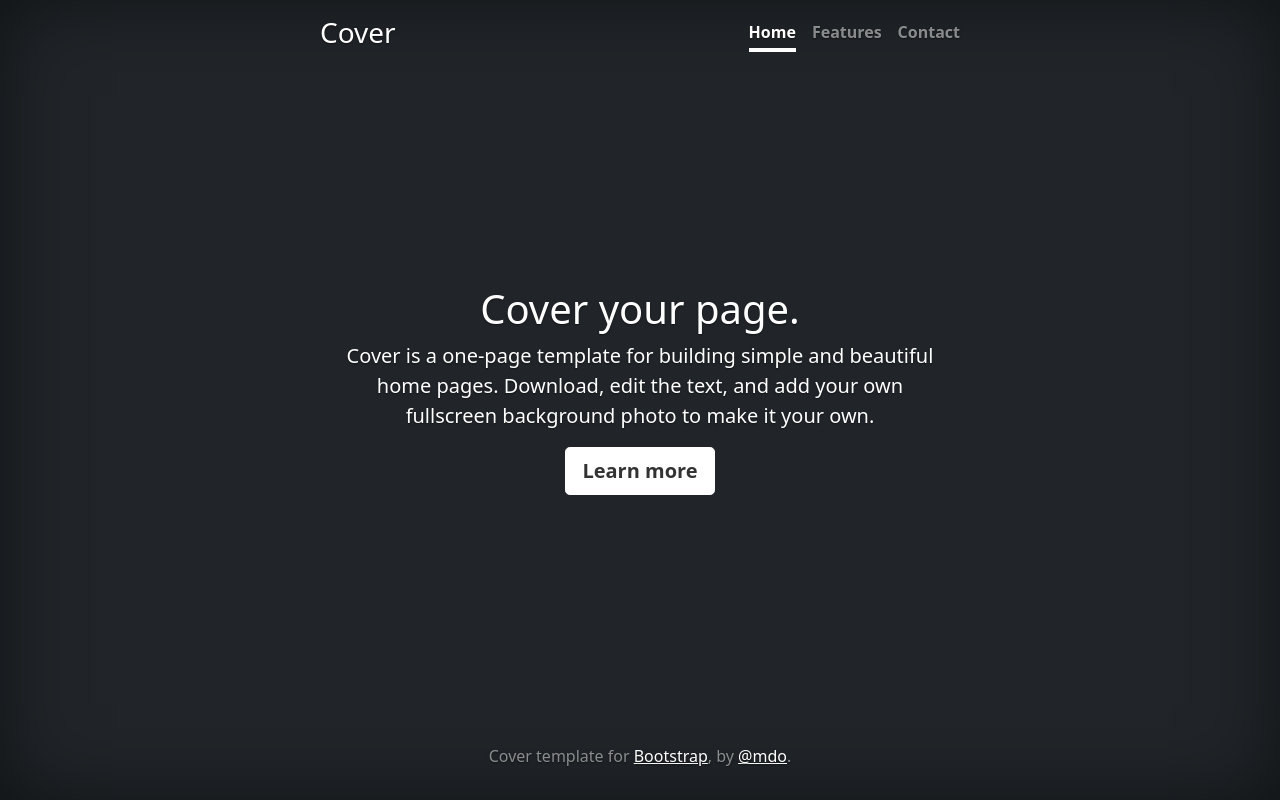
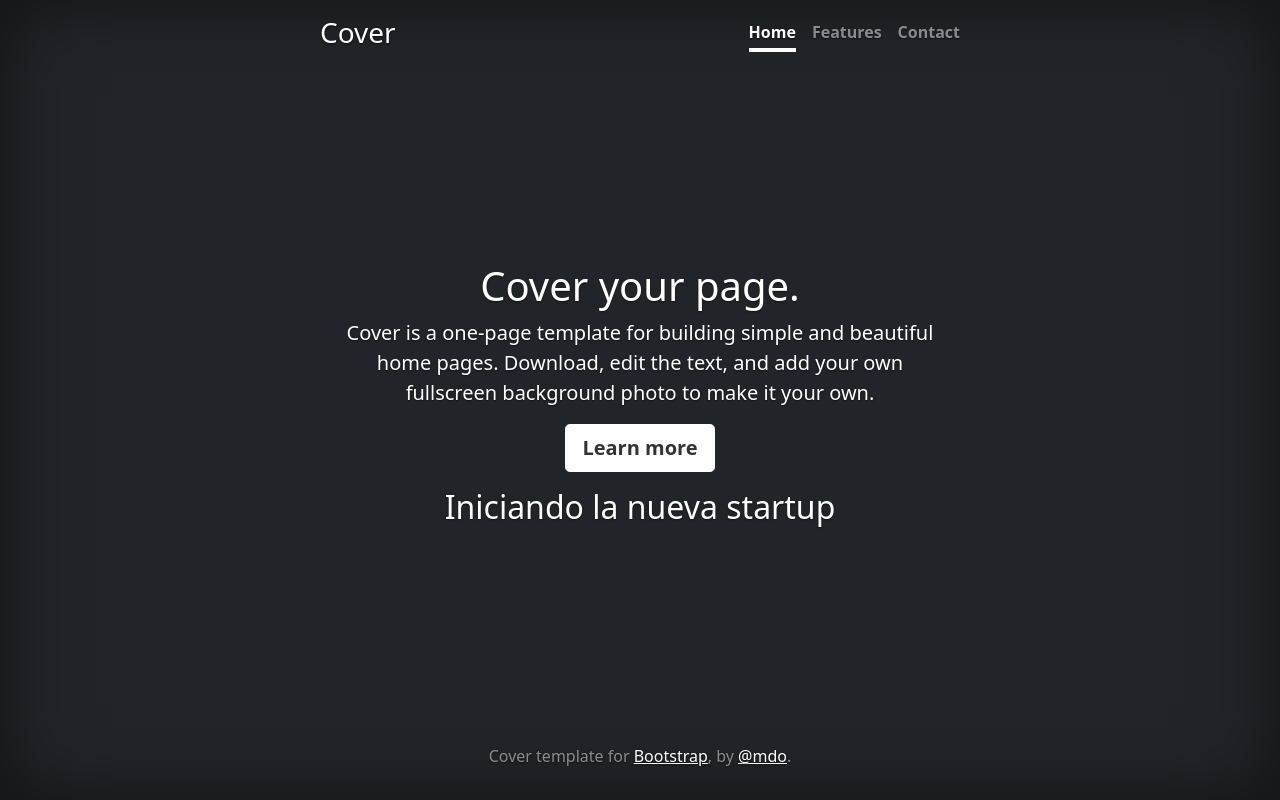
Before and after one commit to JoseCarba5/git_work, a plain HTML site: page index.html in a window 1280 px wide. Drawn offline with Linux system fonts and the light colour scheme.

Commit message:
Cambiando el h2

```diff
--- a/index.html
+++ b/index.html
@@ -55,6 +55,7 @@
     <p class="lead">
       <a href="#" class="btn btn-lg btn-secondary fw-bold border-white bg-white">Learn more</a>
     </p>
+    <h2>Iniciando la nueva startup</h2>
   </main>
 
   <footer class="mt-auto text-white-50">
```
